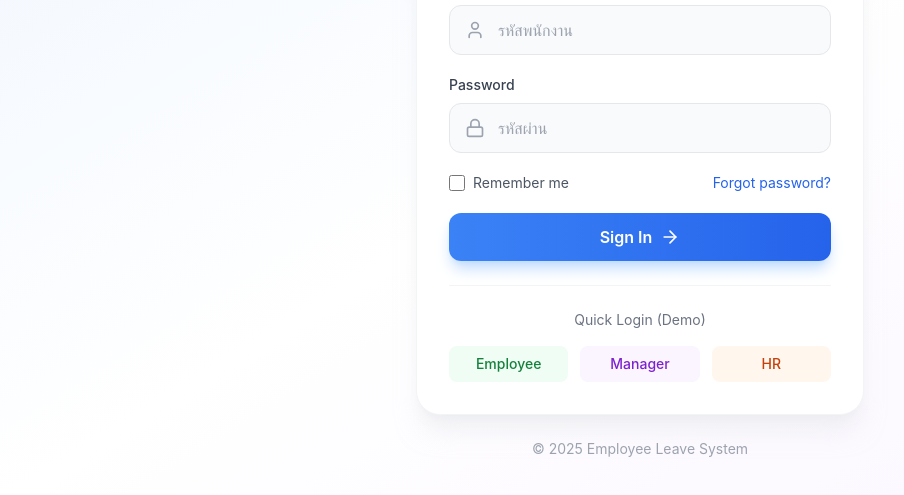
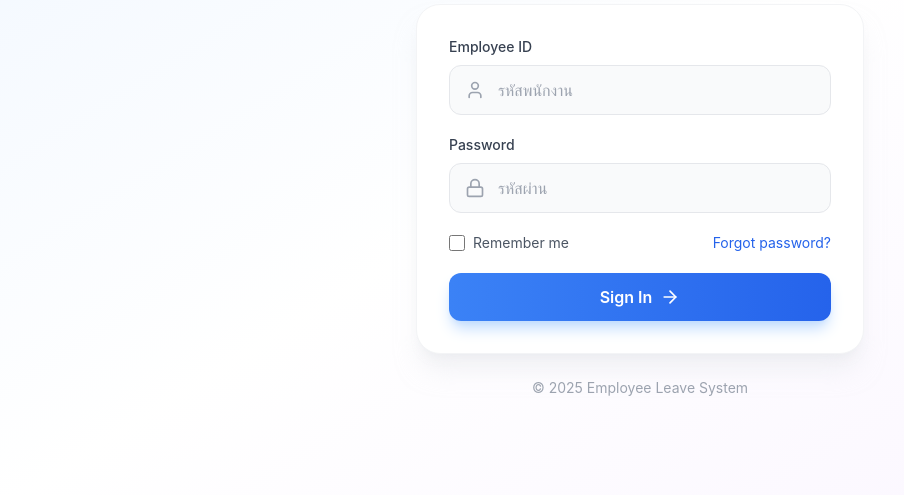
Before and after one commit to DEterMinat/emp_leave_frontend, a plain HTML site: page index.html in a window 1280 px wide. Shown: the part 293-788 px from the top of the page, without its empty margins (0-904 px from the left). Drawn offline with nearby package versions, Linux system fonts and the light colour scheme.

```diff
--- a/index.html
+++ b/index.html
@@ -68,21 +68,7 @@
                 </button>
             </form>
 
-            <!-- Demo Quick Login -->
-            <div class="mt-6 pt-6 border-t border-gray-100">
-                <p class="text-center text-sm text-gray-500 mb-4">Quick Login (Demo)</p>
-                <div class="grid grid-cols-3 gap-3">
-                    <button onclick="quickLogin('employee')" class="py-2 px-3 bg-green-50 text-green-700 rounded-lg text-sm font-medium hover:bg-green-100 transition">
-                        Employee
-                    </button>
-                    <button onclick="quickLogin('manager')" class="py-2 px-3 bg-purple-50 text-purple-700 rounded-lg text-sm font-medium hover:bg-purple-100 transition">
-                        Manager
-                    </button>
-                    <button onclick="quickLogin('hr')" class="py-2 px-3 bg-orange-50 text-orange-700 rounded-lg text-sm font-medium hover:bg-orange-100 transition">
-                        HR
-                    </button>
-                </div>
-            </div>
+            <!-- Quick Login removed for production -->
         </div>
 
         <p class="text-center text-sm text-gray-400 mt-6">
@@ -140,38 +126,7 @@
             }
         });
 
-        // Quick login for demo
-        function quickLogin(role) {
-            // 1. จำลองการเก็บข้อมูล (Mock Session)
-            // หมายเหตุ: ID นี้ต้องเป็น ID ที่มีอยู่จริงใน MongoDB ของเพื่อนคุณ
-            localStorage.setItem('userId', '65aced...'); // ใส่ ID จริงจากฐานข้อมูลเพื่อน
-            localStorage.setItem('userRole', role === 'employee' ? 'Employee' : (role === 'manager' ? 'Manager' : 'HR'));
-            localStorage.setItem('userName', 'Demo User');
 
-            // 2. ใส่ Token ปลอมไว้ก่อน (เพื่อไม่ให้ api.js เด้งกลับ)
-            // แต่เมื่อดึงข้อมูลจริงจาก API จะยังติด 401 อยู่จนกว่าจะได้ Token จริงจากเพื่อน
-            localStorage.setItem('token', 'mock_token_for_ui_testing');
-
-            const routes = {
-                'employee': 'pages/employee/dashboard.html',
-                'manager': 'pages/manager/dashboard.html',
-                'hr': 'pages/hr/dashboard.html'
-            };
-            window.location.href = routes[role];
-        }
-
-        // Form submit handler
-        document.getElementById('loginForm').addEventListener('submit', async (e) => {
-            e.preventDefault();
-            const employeeId = document.getElementById('employeeId').value;
-            const password = document.getElementById('password').value;
-
-            // TODO: Implement actual authentication via API
-            console.log('Login attempt:', { employeeId, password });
-
-            // Demo: redirect to employee dashboard
-            window.location.href = 'pages/employee/dashboard.html';
-        });
     </script>
 </body>
 </html>
```
Also changed, not shown: pages/employee/my-request.html (+1 -1 lines).
